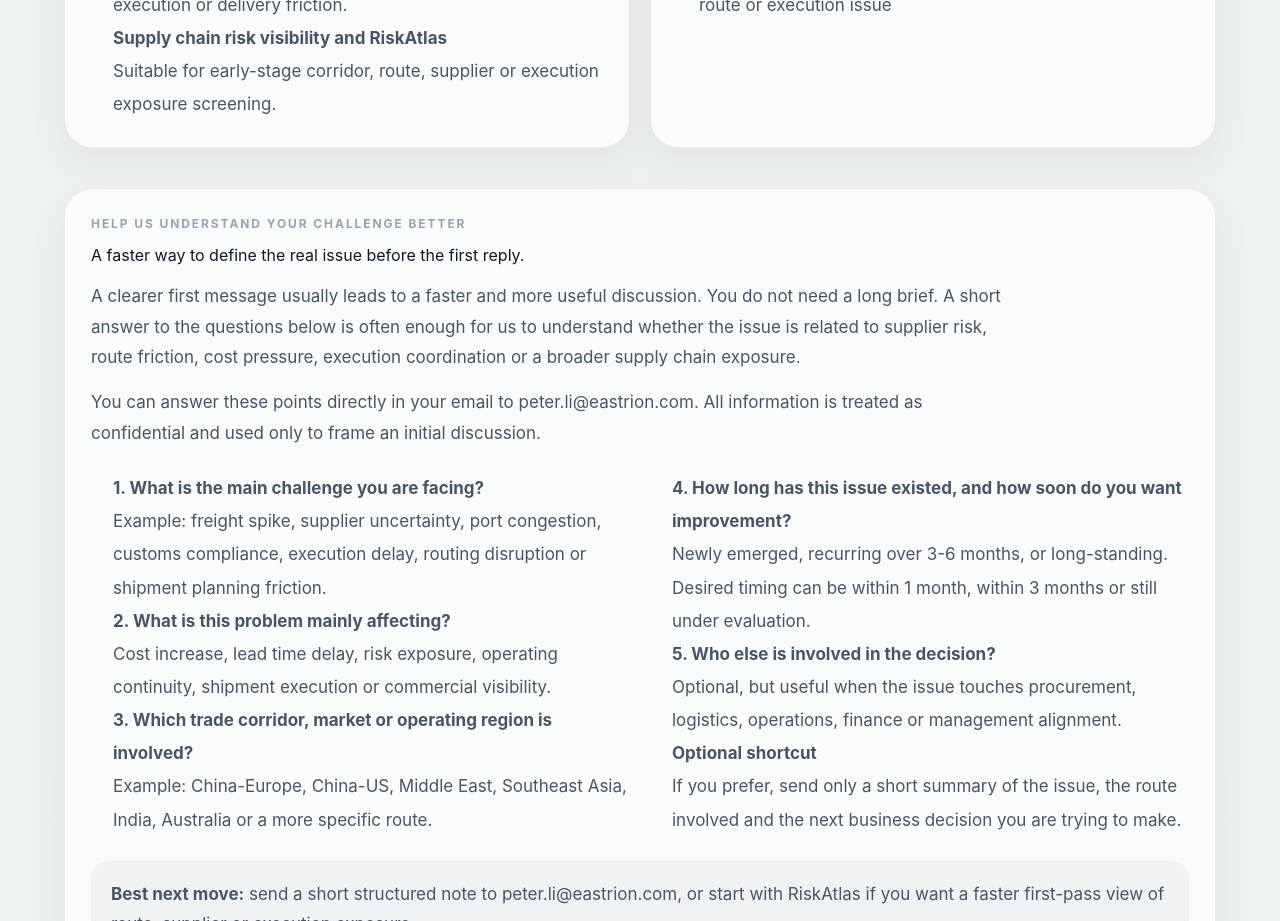
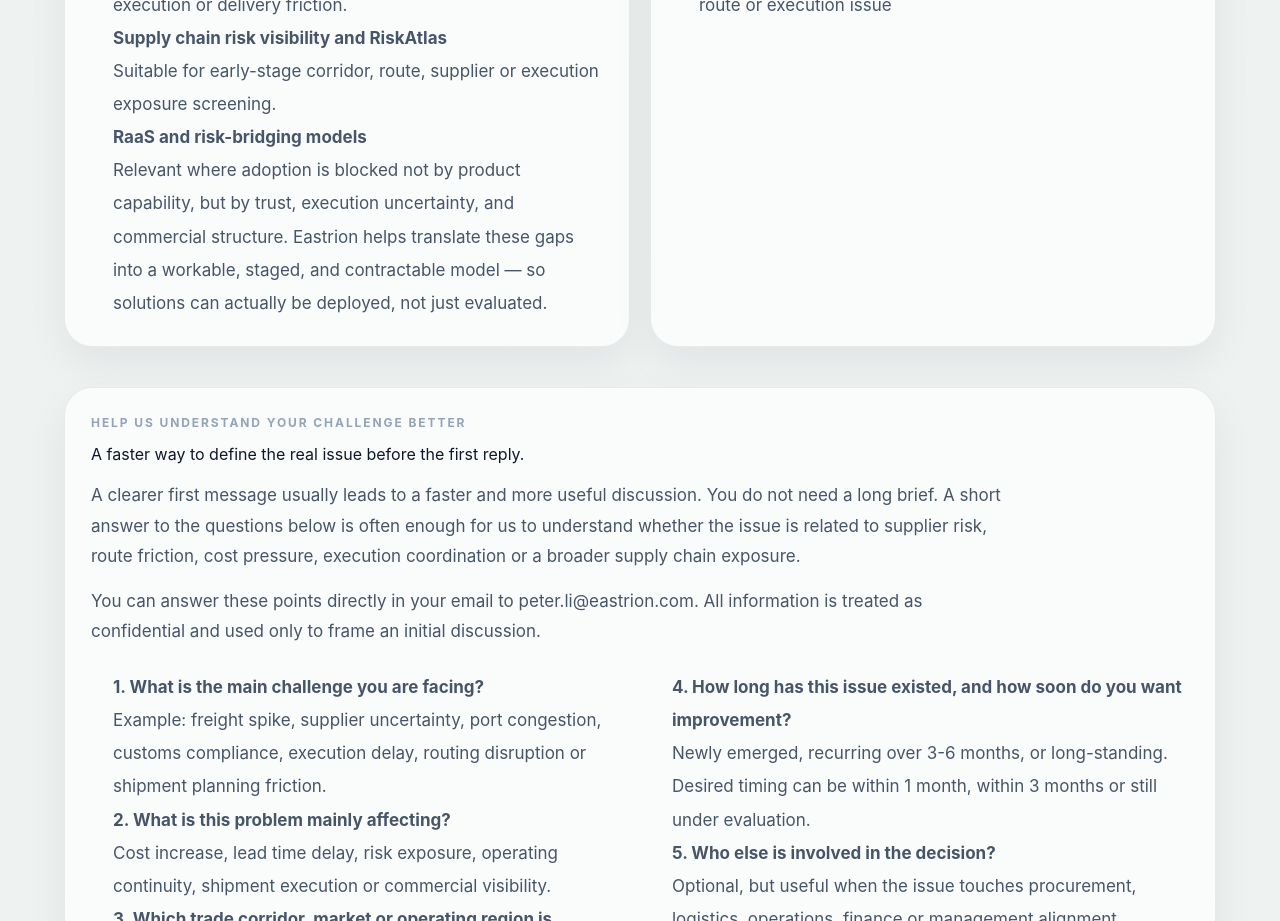
Before and after one commit to marspeterli1975-glitch/eastrion-site, a Next.js app: page /contact in a window 1280 px wide. Shown: the part 960-1881 px from the top of the page. Built offline with nearby package versions, Linux system fonts and the light colour scheme.

Commit message:
Add RaaS and risk-bridging theme to contact page

```diff
--- a/app/contact/page.tsx
+++ b/app/contact/page.tsx
@@ -44,6 +44,13 @@
                   <strong>Supply chain risk visibility and RiskAtlas</strong>
                   <br />
                   Suitable for early-stage corridor, route, supplier or execution exposure screening.
+                </li>
+                <li>
+                  <strong>RaaS and risk-bridging models</strong>
+                  <br />
+                  Relevant where adoption is blocked not by product capability, but by trust, execution
+                  uncertainty, and commercial structure. Eastrion helps translate these gaps into a workable,
+                  staged, and contractable model — so solutions can actually be deployed, not just evaluated.
                 </li>
               </ul>
             </div>
```
